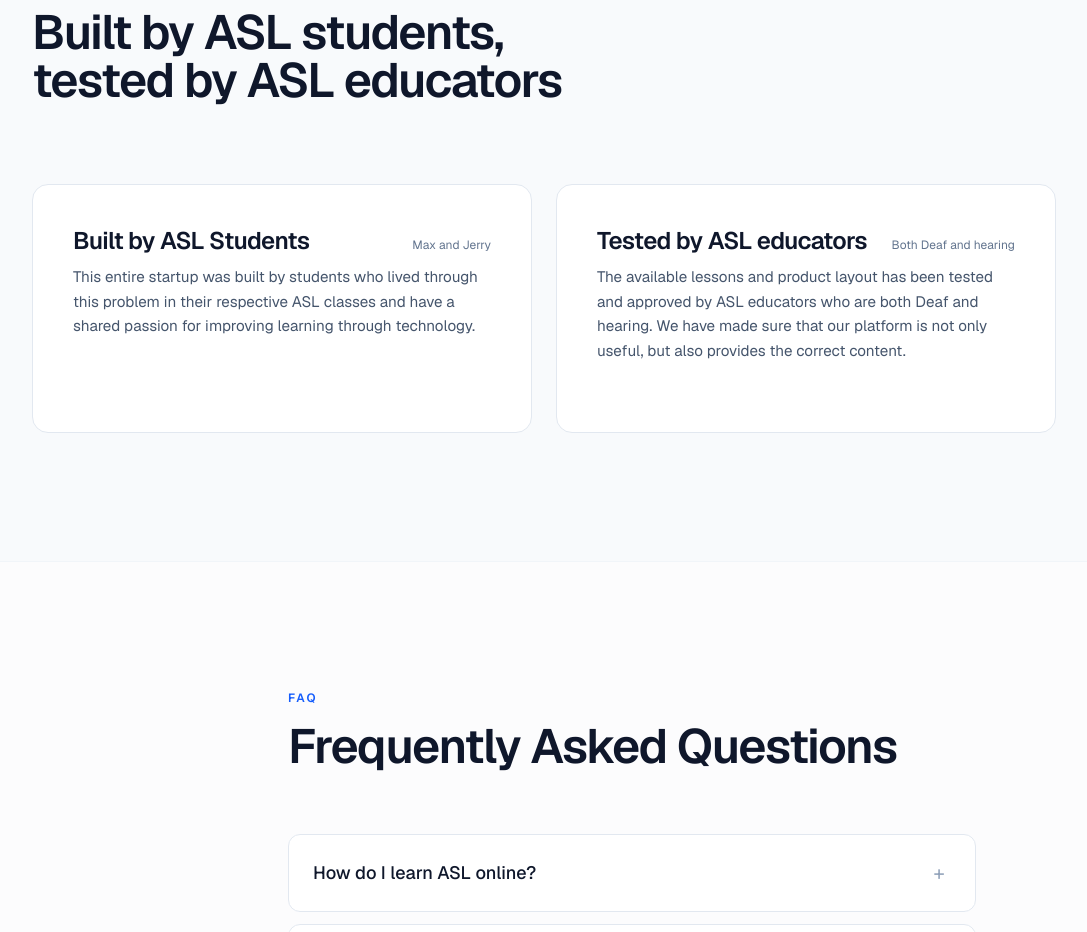
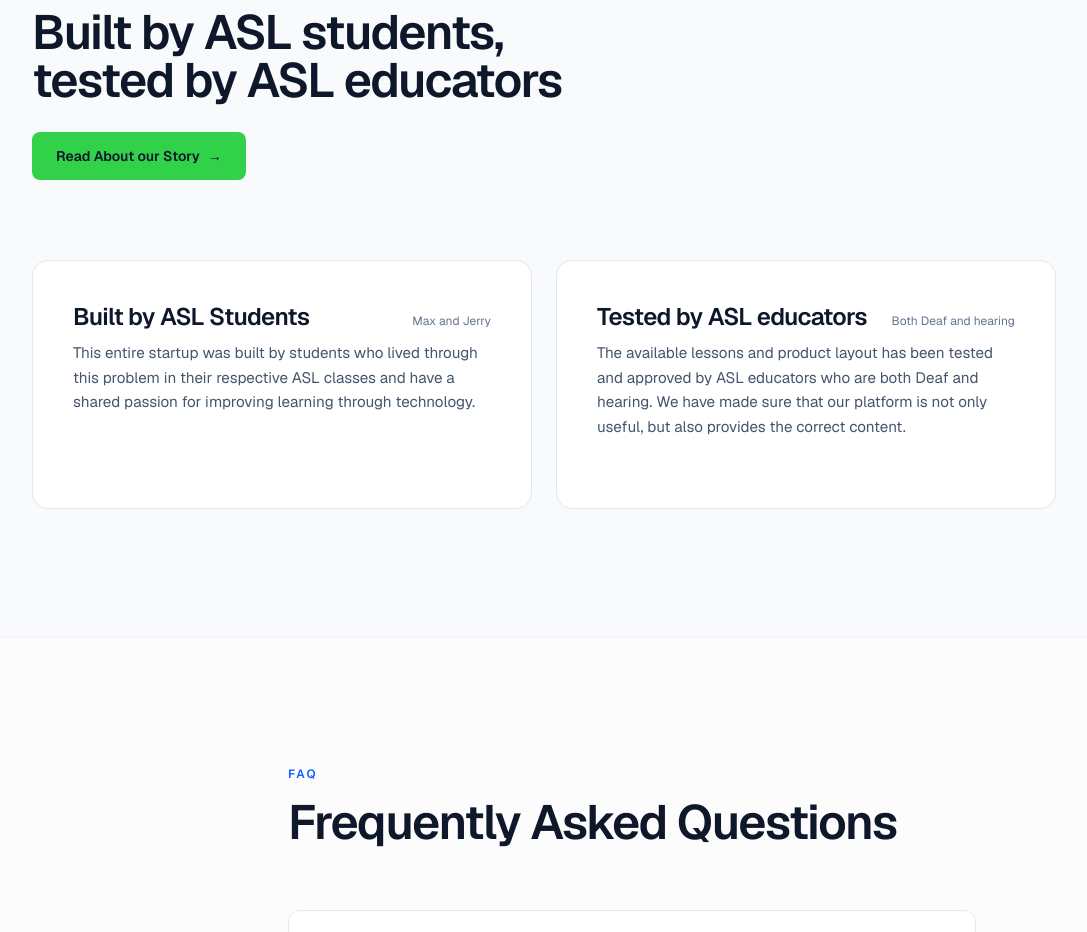
Before and after one commit to SignpostApp/landing, a Next.js app: page / in a window 1280 px wide. Shown: the part 3460-4392 px from the top of the page, without its empty margins (8-1095 px from the left). Built offline with nearby package versions, Linux system fonts and the light colour scheme.

Commit message:
feat: new thing in landing page

```diff
--- a/src/app/page.tsx
+++ b/src/app/page.tsx
@@ -2,6 +2,7 @@
 
 import { useRef, useState } from "react";
 import Image from "next/image";
+import Link from "next/link";
 import WhiteWaitlistModal from "./WhiteWaitlistModal";
 import SiteHeader from "./_components/SiteHeader";
 import SiteFooter from "./_components/SiteFooter";
@@ -367,6 +368,14 @@ export default function WhiteLandingPage() {
               <h2 className="text-3xl sm:text-4xl lg:text-5xl font-semibold tracking-[-0.03em] text-slate-900 text-balance">
                 Built by ASL students, tested by ASL educators
               </h2>
+
+              <Link
+                href="/blog/our-origin-story"
+                className="group mt-7 inline-flex items-center justify-center gap-2 rounded-lg bg-[rgb(50,209,74)] hover:bg-[rgb(43,184,64)] active:bg-[rgb(37,161,56)] text-slate-900 px-6 py-3.5 text-sm font-semibold transition-colors duration-150"
+              >
+                Read About our Story
+                <span aria-hidden className="transition-transform duration-150 group-hover:translate-x-0.5">&rarr;</span>
+              </Link>
             </div>
 
             <div data-reveal-group className="grid md:grid-cols-2 gap-5 lg:gap-6 max-w-5xl">
```
